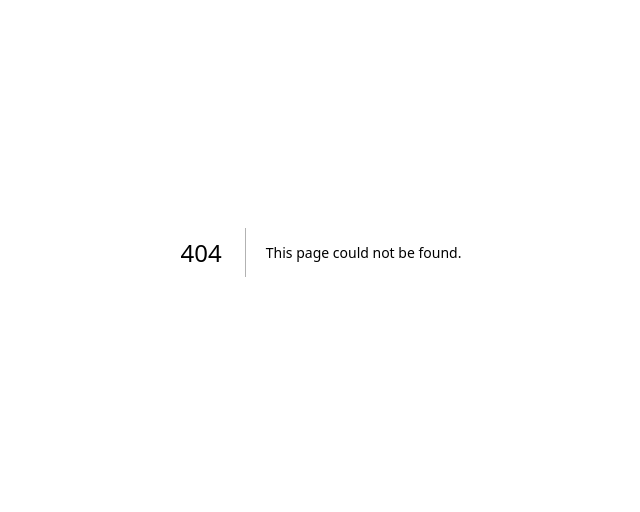
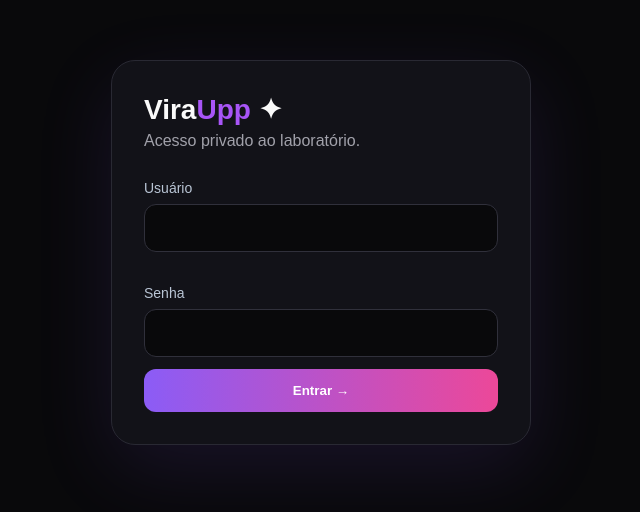
Before and after one commit to CorreiaRony/ViraUpp, a Next.js app: page /login in a window 1280 px wide. Before the commit this address had no page. Shown: the part 148-660 px from the top of the page, without its empty margins (319-959 px from the left). Built offline with nearby package versions, Linux system fonts and the light colour scheme.

Commit message:
Add ViraUpp login screen

```diff
--- /dev/null
+++ b/app/login/page.tsx
@@ -0,0 +1,33 @@
+"use client";
+
+import { FormEvent, useState } from "react";
+import { useRouter } from "next/navigation";
+
+export default function LoginPage() {
+  const router = useRouter();
+  const [username, setUsername] = useState("");
+  const [password, setPassword] = useState("");
+  const [error, setError] = useState("");
+  const [loading, setLoading] = useState(false);
+
+  async function submit(e: FormEvent) {
+    e.preventDefault();
+    setLoading(true); setError("");
+    const res = await fetch("/api/login", { method: "POST", headers: { "Content-Type": "application/json" }, body: JSON.stringify({ username, password }) });
+    if (!res.ok) { const data = await res.json().catch(() => ({})); setError(data.error || "Não foi possível entrar."); setLoading(false); return; }
+    router.replace("/"); router.refresh();
+  }
+
+  return <main style={{minHeight:"100vh",display:"grid",placeItems:"center",background:"#09090b",color:"#fafafa",padding:24,fontFamily:"Arial,sans-serif"}}>
+    <form onSubmit={submit} style={{width:"100%",maxWidth:420,background:"#121218",border:"1px solid #292933",borderRadius:24,padding:32,boxShadow:"0 24px 80px rgba(139,92,246,.12)"}}>
+      <div style={{fontWeight:900,fontSize:28,marginBottom:6}}>Vira<span style={{color:"#a855f7"}}>Upp</span> ✦</div>
+      <p style={{color:"#a1a1aa",marginTop:0,marginBottom:30}}>Acesso privado ao laboratório.</p>
+      <label style={{display:"block",marginBottom:8}}>Usuário</label>
+      <input autoFocus value={username} onChange={e=>setUsername(e.target.value)} style={{width:"100%",boxSizing:"border-box",padding:14,borderRadius:12,border:"1px solid #30303b",background:"#09090b",color:"white",marginBottom:18}} />
+      <label style={{display:"block",marginBottom:8}}>Senha</label>
+      <input type="password" value={password} onChange={e=>setPassword(e.target.value)} style={{width:"100%",boxSizing:"border-box",padding:14,borderRadius:12,border:"1px solid #30303b",background:"#09090b",color:"white",marginBottom:12}} />
+      {error && <p style={{color:"#fb7185",fontSize:14}}>{error}</p>}
+      <button disabled={loading} style={{width:"100%",padding:14,border:0,borderRadius:12,color:"white",fontWeight:800,cursor:"pointer",background:"linear-gradient(90deg,#8b5cf6,#ec4899)"}}>{loading ? "Entrando..." : "Entrar →"}</button>
+    </form>
+  </main>;
+}
```
